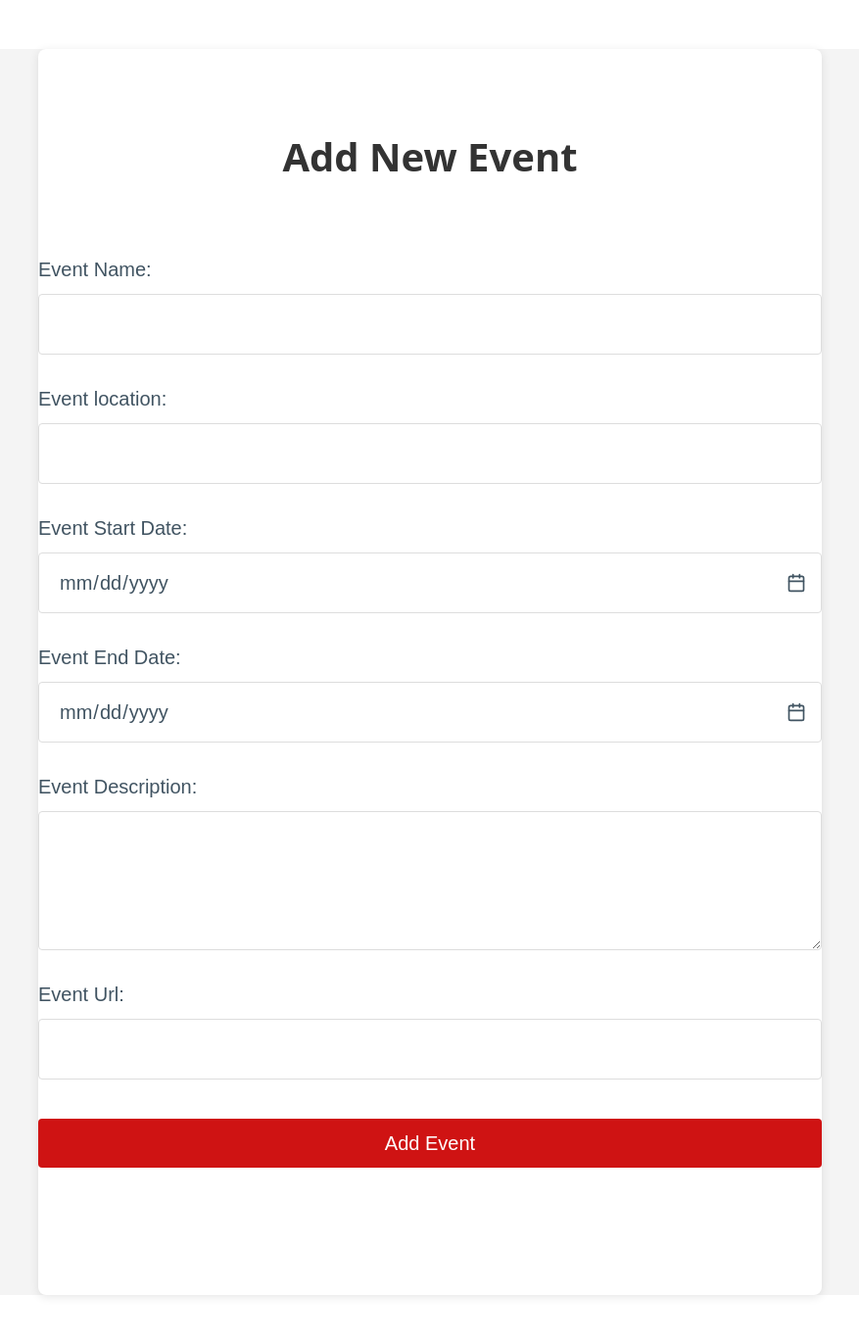
After one commit to kannan2004-cre/tourmentor, a PHP site: page /addevents.php in a window 1280 px wide. The commit adds this page. Shown: the whole page at 98% size, without its empty margins (201-1078 px from the left). Run offline with PHP 8.4, Linux system fonts and the light colour scheme.

Commit message:
almost final

```diff
--- /dev/null
+++ b/addevents.php
@@ -0,0 +1,109 @@
+<?php
+include('conn.php');
+
+// Handle form submission
+if ($_SERVER["REQUEST_METHOD"] == "POST" && isset($_POST['add_event'])) {
+    $event_name = mysqli_real_escape_string($conn, $_POST['event_name']);
+    $event_start_date = mysqli_real_escape_string($conn, $_POST['event_start_date']);
+    $event_end_date = mysqli_real_escape_string($conn, $_POST['event_end_date']);
+    $event_description = mysqli_real_escape_string($conn, $_POST['event_description']);
+    $event_location = mysqli_real_escape_string($conn, $_POST['event_location']);
+    $event_url = mysqli_real_escape_string($conn, $_POST['event_url']);
+
+
+    // Insert event query
+    $sql = "INSERT INTO events (event_name, event_description,event_start_date, event_end_date,location,event_url) VALUES (?, ?, ?, ?, ?, ?)";
+    $stmt = $conn->prepare($sql);
+    $stmt->bind_param("ssssss", $event_name, $event_description, $event_start_date, $event_end_date, $event_location, $event_url);
+
+    if ($stmt->execute()) {
+        echo "<script>alert('Event added successfully.');</script>";
+    } else {
+        echo "<script>alert('Error adding event: " . $conn->error . "');</script>";
+    }
+
+    $stmt->close();
+}
+
+$conn->close();
+?>
+
+<!DOCTYPE html>
+<html lang="en">
+<head>
+    <meta charset="UTF-8">
+    <meta name="viewport" content="width=device-width, initial-scale=1.0">
+    <title>Add Event</title>
+    <link rel="stylesheet" href="https://unpkg.com/pico@latest/css/pico.min.css">
+    <style>
+        body {
+            background-color: #f4f4f4;
+            font-family: Arial, sans-serif;
+        }
+        main {
+            max-width: 800px;
+            margin: 50px auto;
+            padding: 20px;
+            background-color: #fff;
+            border-radius: 8px;
+            box-shadow: 0 2px 10px rgba(0, 0, 0, 0.1);
+        }
+        h1 {
+            text-align: center;
+            color: #333;
+        }
+        form {
+            display: flex;
+            flex-direction: column;
+        }
+        label {
+            margin-top: 10px;
+        }
+        input, textarea {
+            padding: 10px;
+            margin-top: 5px;
+            border: 1px solid #ddd;
+            border-radius: 4px;
+        }
+        button {
+            background-color: #cf1313;
+            color: white;
+            border: none;
+            padding: 10px 15px;
+            border-radius: 4px;
+            cursor: pointer;
+            margin-top: 20px;
+        }
+        button:hover {
+            background-color: #ffa600;
+            color: black;
+        }
+    </style>
+</head>
+<body>
+    <main>
+        <h1>Add New Event</h1>
+        <form method="POST" action="">
+            <label for="event_name">Event Name:</label>
+            <input type="text" id="event_name" name="event_name" required>
+
+            <label for="event_location">Event location:</label>
+            <input type="text" id="event_location" name="event_location" required>
+
+            <label for="event_start_date">Event Start Date:</label>
+            <input type="date" id="event_start_date" name="event_start_date" required>
+
+            <label for="event_end_date">Event End Date:</label>
+            <input type="date" id="event_end_date" name="event_end_date" required>
+
+            <label for="event_description">Event Description:</label>
+            <textarea id="event_description" name="event_description" rows="4" required></textarea>
+
+            <label for="event_url">Event Url:</label>
+            <input type="text" id="event_url" name="event_url" required>
+
+            <button type="submit" name="add_event">Add Event</button>
+        </form>
+    </main>
+</body>
+</html>
--- a/view.php
+++ b/view.php
@@ -213,7 +213,7 @@ $hotels_result = $conn->query($hotels_sql);
                                 <td><?php echo htmlspecialchars($destination['destination']); ?></td>
                                 <td><?php echo htmlspecialchars($destination['description']); ?></td>
                                 <td><?php echo htmlspecialchars($destination['price']); ?></td>
-                                <td><img src="uploads/<?php echo htmlspecialchars($destination['filename']); ?>" alt="Destination Image"></td>
+                                <td><img src="image/<?php echo htmlspecialchars($destination['filename']); ?>" alt="Destination Image" onerror="this.onerror=null; this.src='uploads/default_image.jpg';"></td>
                             </tr>
                         <?php endwhile; ?>
                     </tbody>
@@ -246,7 +246,7 @@ $hotels_result = $conn->query($hotels_sql);
                                 <td><?php echo htmlspecialchars($hotel['address']); ?></td>
                                 <td><?php echo htmlspecialchars($hotel['price_per_night']); ?></td>
                                 <td><?php echo htmlspecialchars($hotel['rating']); ?></td>
-                                <td><img src="uploads/<?php echo htmlspecialchars($hotel['picture_url']); ?>" alt="Hotel Image"></td>
+                                <td><img src="himages/<?php echo htmlspecialchars(basename($hotel['picture_url'])); ?>" alt="Hotel Image" onerror="this.onerror=null; this.src='uploads/default_image.jpg';"></td>
                             </tr>
                         <?php endwhile; ?>
                     </tbody>
```
Also changed, not shown: admin.php (+66 -13 lines), even_delete.php (added, +116 -0 lines), forms/contact.php (+59 -7 lines), signup.php (+28 -16 lines).
